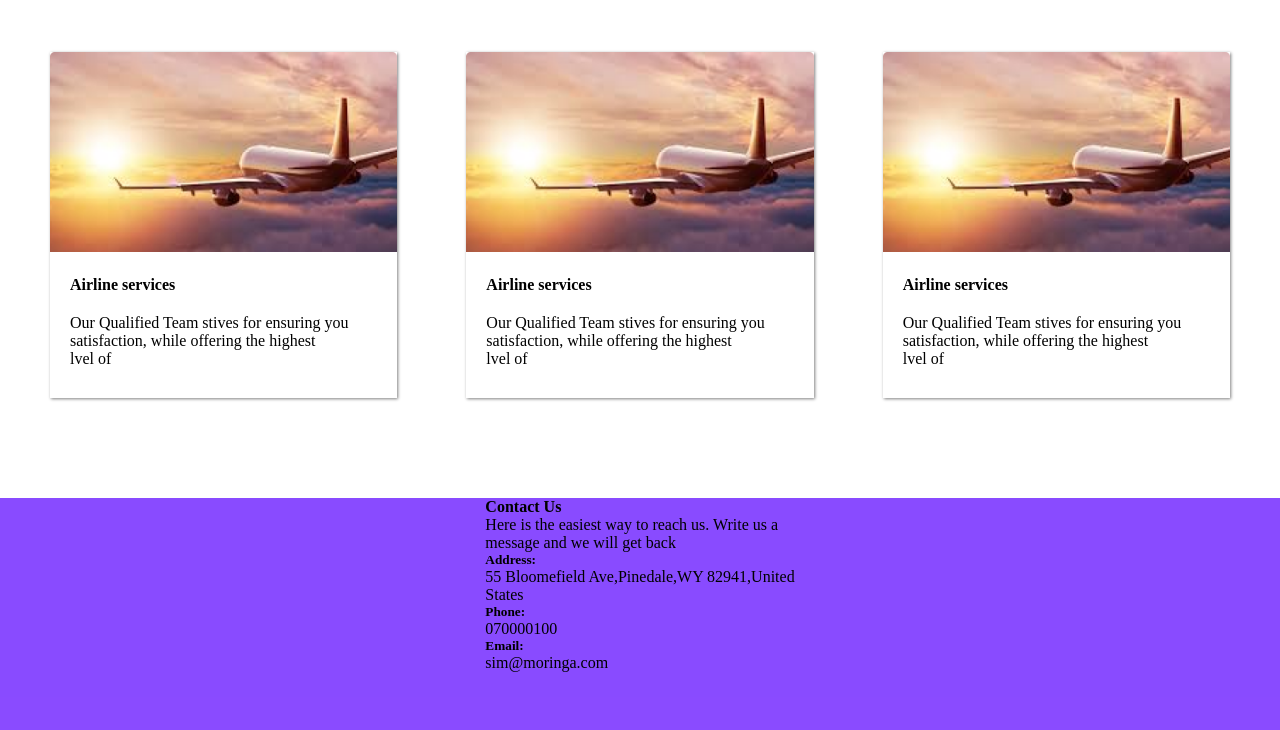
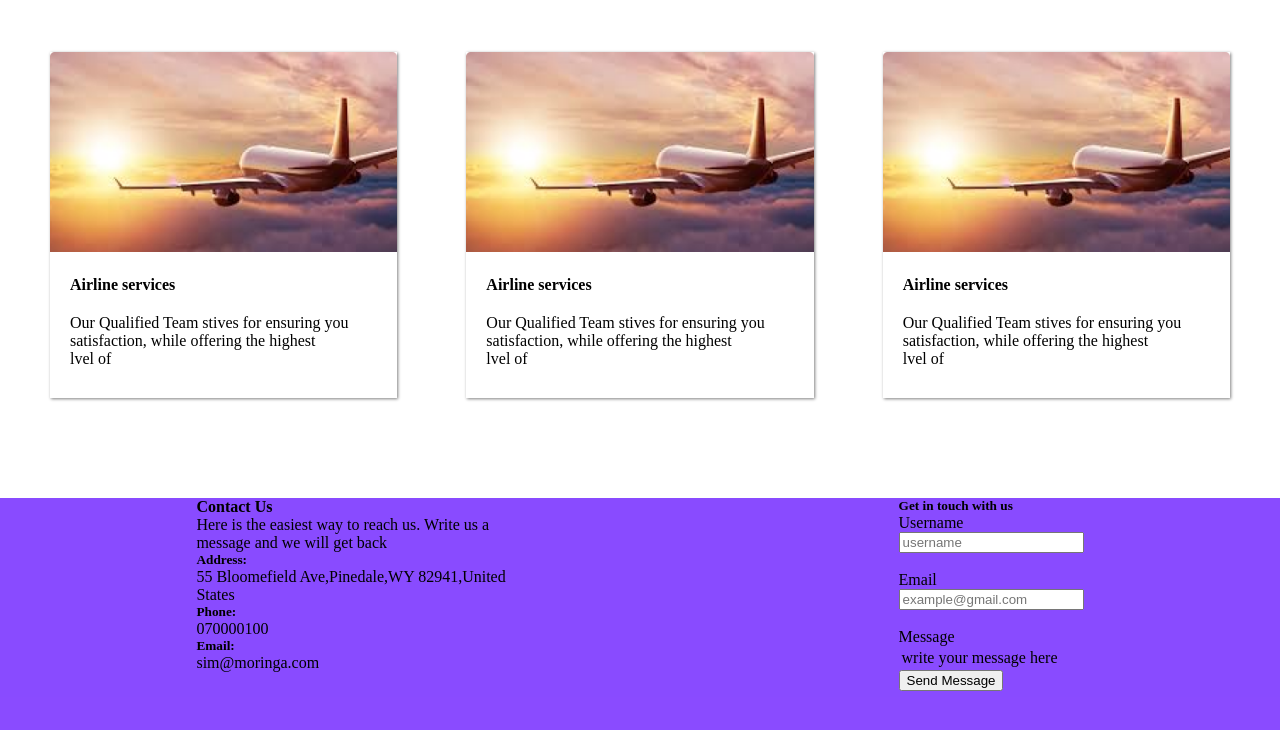
Before and after one commit to EsauKip/pair-programming-1, a plain HTML site: page index.html in a window 1280 px wide. Shown: the part 1844-2574 px from the top of the page. Drawn offline with Linux system fonts and the light colour scheme.

Commit message:
add forms,table and button

```diff
--- a/index.html
+++ b/index.html
@@ -82,3 +82,19 @@
                 <h5>Email:</h5>
                 <p>sim@moringa.com</p>
             </div>
+             <div class="signin">
+                <h5>Get in touch with us</h5>
+                <form>
+                    <label for="name">Username</label><br>
+                    <input type="text" placeholder="username" name="Username"><br>  <br>
+                    <label for="email" >Email</label><br>
+                    <input type="email" placeholder="example@gmail.com" name="email"><br> <br>
+                    <label for="name" >Message</label><br>
+                   <table>
+                       <tr><td>write your message here</td></tr>
+                   </table>
+                   <button class="send">Send Message</button>
+                </form>
+            </div>
+
+        </div>
```
